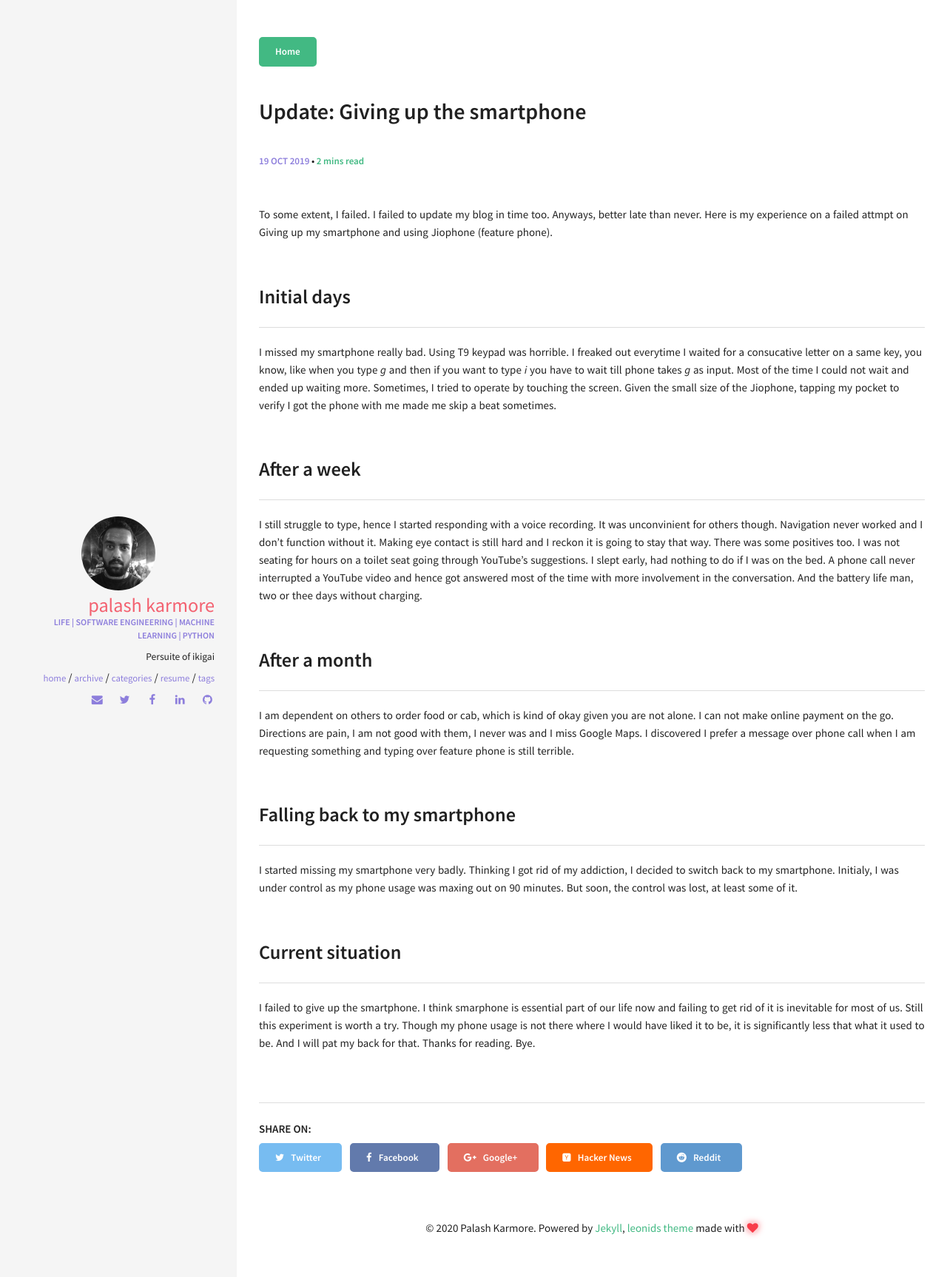
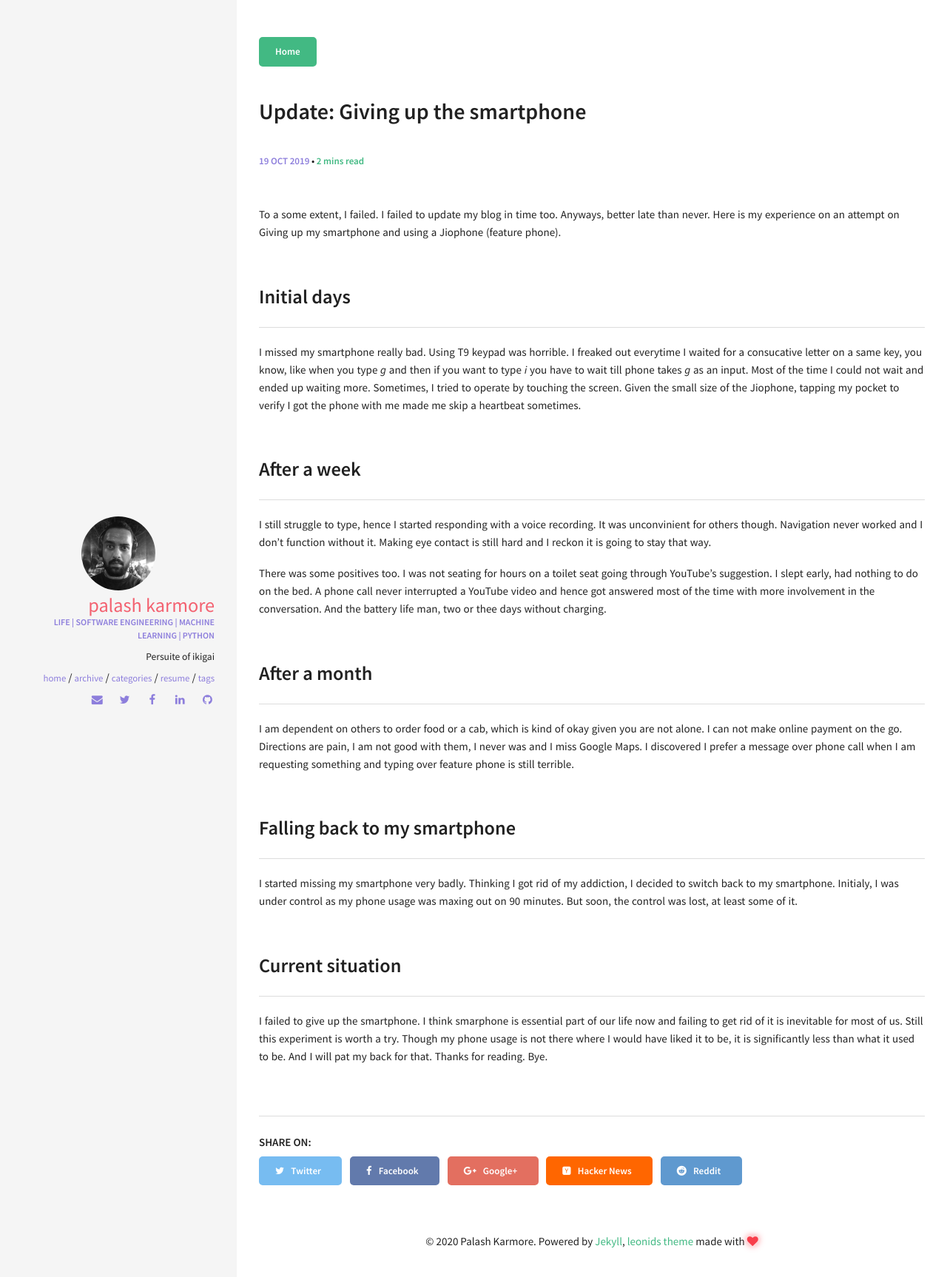
Before and after one commit to palash247/palash247.github.io, a Jekyll site: the page built from _posts/2019-10-19-update:giving-up-my-smarphone.md, in a window 1280 px wide. Shown: the top 1726 px of the page at 74% size. Built offline with Jekyll 4.4.1, drawn with Linux system fonts in a browser that asks for light colours; comment, search, counter and statistics services are not loaded.

Commit message:
fix grammer

```diff
--- a/_posts/2019-10-19-update:giving-up-my-smarphone.md
+++ b/_posts/2019-10-19-update:giving-up-my-smarphone.md
@@ -15,20 +15,21 @@ use_math : false
 #     creditlink: https://pixabay.com/en/users/aitoff-388338/
 ---
 
-To some extent, I failed. I failed to update my blog in time too. Anyways, better late than never. Here is my experience on a failed attmpt on Giving up my smartphone and using Jiophone (feature phone).
+To a some extent, I failed. I failed to update my blog in time too. Anyways, better late than never. Here is my experience on an attempt on Giving up my smartphone and using a Jiophone (feature phone).
 
 ## Initial days
 
-I missed my smartphone really bad. Using T9 keypad was horrible. I freaked out everytime I waited for a consucative letter on a same key, you know, like when you type _g_ and then if you want to type _i_  you have to wait till phone takes _g_ as input. Most of the time I could not wait and ended up waiting more. Sometimes, I tried to operate by touching the screen. Given the small size of the Jiophone, tapping my pocket to verify I got the phone with me made me skip a beat sometimes.
+I missed my smartphone really bad. Using T9 keypad was horrible. I freaked out everytime I waited for a consucative letter on a same key, you know, like when you type _g_ and then if you want to type _i_  you have to wait till phone takes _g_ as an input. Most of the time I could not wait and ended up waiting more. Sometimes, I tried to operate by touching the screen. Given the small size of the Jiophone, tapping my pocket to verify I got the phone with me made me skip a heartbeat sometimes.
 
 ## After a week
 
 I still struggle to type, hence I started responding with a voice recording. It was unconvinient for others though. Navigation never worked and I don't function without it. Making eye contact is still hard and I reckon it is going to stay that way.
-There was some positives too. I was not seating for hours on a toilet seat going through YouTube's suggestions. I slept early, had nothing to do if I was on the bed. A phone call never interrupted a YouTube video and hence got answered most of the time with more involvement in the conversation. And the battery life man, two or thee days without charging.
+
+There was some positives too. I was not seating for hours on a toilet seat going through YouTube's suggestion. I slept early, had nothing to do on the bed. A phone call never interrupted a YouTube video and hence got answered most of the time with more involvement in the conversation. And the battery life man, two or thee days without charging.
 
 ## After a month
 
-I am dependent on others to order food or cab, which is kind of okay given you are not alone. I can not make online payment on the go. Directions are pain, I am not good with them, I never was and I miss Google Maps. I discovered I prefer a message over phone call when I am requesting something and typing over feature phone is still terrible.
+I am dependent on others to order food or a cab, which is kind of okay given you are not alone. I can not make online payment on the go. Directions are pain, I am not good with them, I never was and I miss Google Maps. I discovered I prefer a message over phone call when I am requesting something and typing over feature phone is still terrible.
 
 ## Falling back to my smartphone
 
@@ -36,4 +37,4 @@ I started missing my smartphone very badly. Thinking I got rid of my addiction,
 
 ## Current situation
 
-I failed to give up the smartphone. I think smarphone is essential part of our life now and failing to get rid of it is inevitable for most of us. Still this experiment is worth a try. Though my phone usage is not there where I would have liked it to be, it is significantly less that what it used to be. And I will pat my back for that. Thanks for reading. Bye.
+I failed to give up the smartphone. I think smarphone is essential part of our life now and failing to get rid of it is inevitable for most of us. Still this experiment is worth a try. Though my phone usage is not there where I would have liked it to be, it is significantly less than what it used to be. And I will pat my back for that. Thanks for reading. Bye.
```
